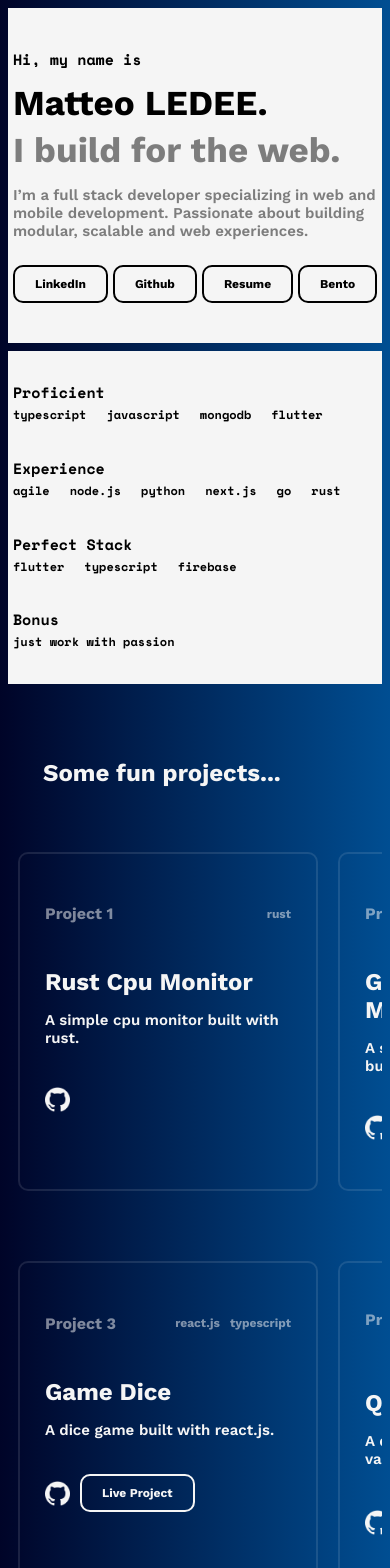
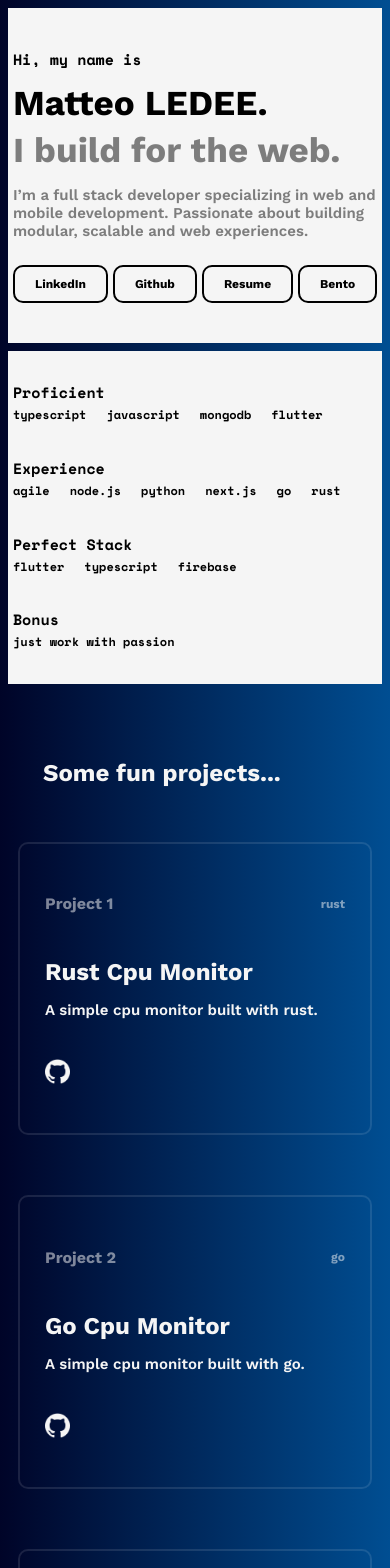
Before and after one commit to matteoLED/matteoLED-profile, a React (Create React App) app: page / in a window 390 px wide. Shown: the top 1568 px of the page. Built offline with nearby package versions, Linux system fonts and the light colour scheme.

Commit message:
fix responsive

```diff
--- a/src/components/ProjectContainer.css
+++ b/src/components/ProjectContainer.css
@@ -15,6 +15,13 @@
 
 @media only screen and (max-width: 600px) {
     .projectContainer {
+        display: grid;
+        grid-template-columns: 1fr;
         margin-top: 30px;
+        gap: 10px;
+    }
+
+    .notable {
+        grid-column: span 1;
     }
 }
```
